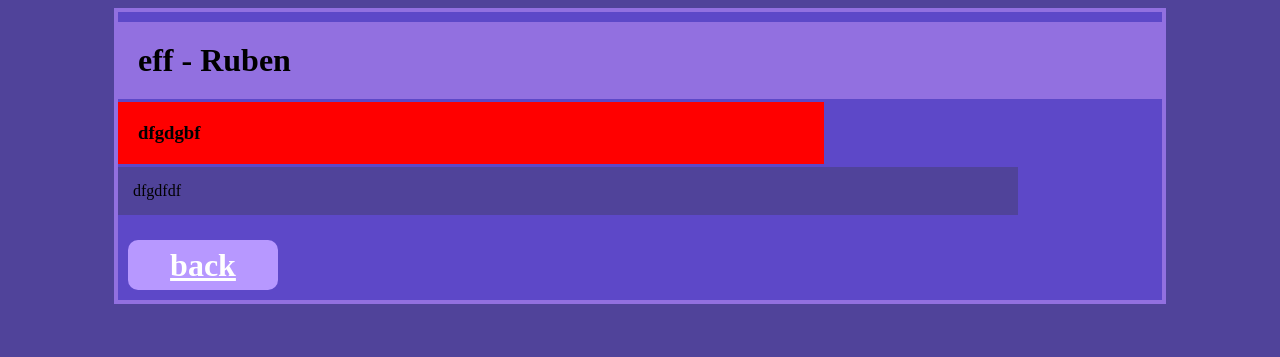
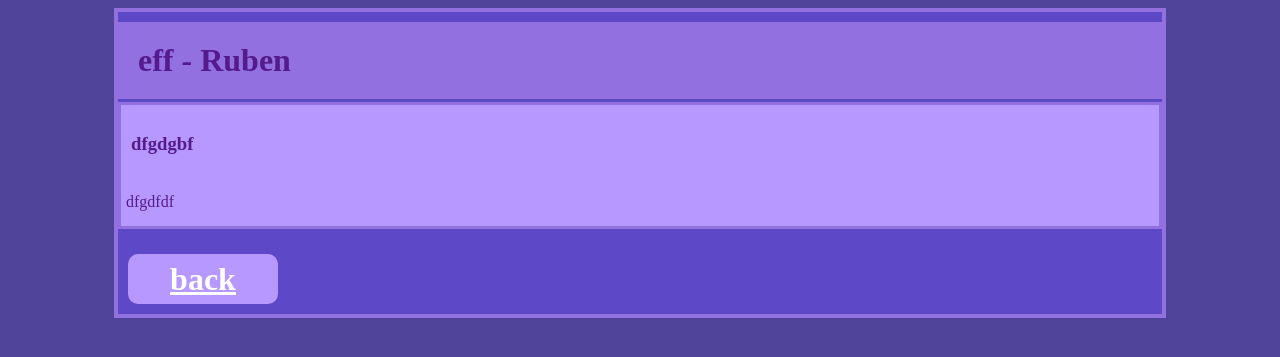
Before and after one commit to 103416/database-blog, a PHP site: page /Read/index.php?ID=46 in a window 1280 px wide. Shown: the top 357 px of the page. Run offline with PHP 8.4, Linux system fonts and the light colour scheme; data comes from the database, SQL or seed files in the repository; both versions use the stored data as it was after the commit.

Commit message:
styling upgrades commited by niels that he made

```diff
--- a/Read/index.php
+++ b/Read/index.php
@@ -32,8 +32,10 @@ $results = $stmt->fetchAll();
 <?php foreach ($results as $row) { ?>
         <div class="card">
             <h1><?= $row['BlogOnderwerp']. " - " . $row["wie"]?></h1>
-            <h3><?= $row["BlogSubTekst"]?></h3>
-            <p><?= $row["BlogBody"]?></p>
+            <div class="innertext">
+                <h3><?= $row["BlogSubTekst"]?></h3>
+                <p><?= $row["BlogBody"]?></p>
+            </div>
             <a class="back" href="../">back </a>
         </div>
 
--- a/index.php
+++ b/index.php
@@ -10,10 +10,10 @@ try {
     echo $e->getMessage();
 }
 //pakt de database
-$stmt = $pdo->prepare("SELECT * FROM BlowBlo0gske ORDER BY BlogNummer ASC LIMIT 1");
+$stmt = $pdo->prepare("SELECT * FROM BlowBlo0gske ORDER BY BlogNummer DESC LIMIT 1");
 $stmt->execute();
 
-$main = $pdo->prepare("SELECT * FROM BlowBlo0gske");
+$main = $pdo->prepare("SELECT * FROM BlowBlo0gske ORDER BY BlogNummer DESC");
 $main->execute();
 
 $result = $stmt->fetchAll();
--- a/style/read.css
+++ b/style/read.css
@@ -7,6 +7,7 @@
     padding: 10px;
     border: 4px solid var(--light);
     justify-self: center;
+    color: var(--darkest);
 }
 .card h1{
     background: var(--light);
@@ -17,17 +18,22 @@
 }
 .card h3{
     width: 65%;
-    background: red;
     padding: 20px;
     left: 0;
     margin: 3px 0 0 -10px;
 }
 .card p{
     width: 85%;
-    background: #50439a;
     margin: 3px 0 0 -10px;
     padding: 15px;
 }
+.innertext{
+    background: var(--lighter);
+    margin: 3px -10px 0 -10px;
+    border: solid 3px var(--light);
+    padding: 5px 10px 0 0;
+}
+
 .back{
     margin: 25px 0 0 0;
     display: flex;
```
Also changed, not shown: identifier.sqlite.
